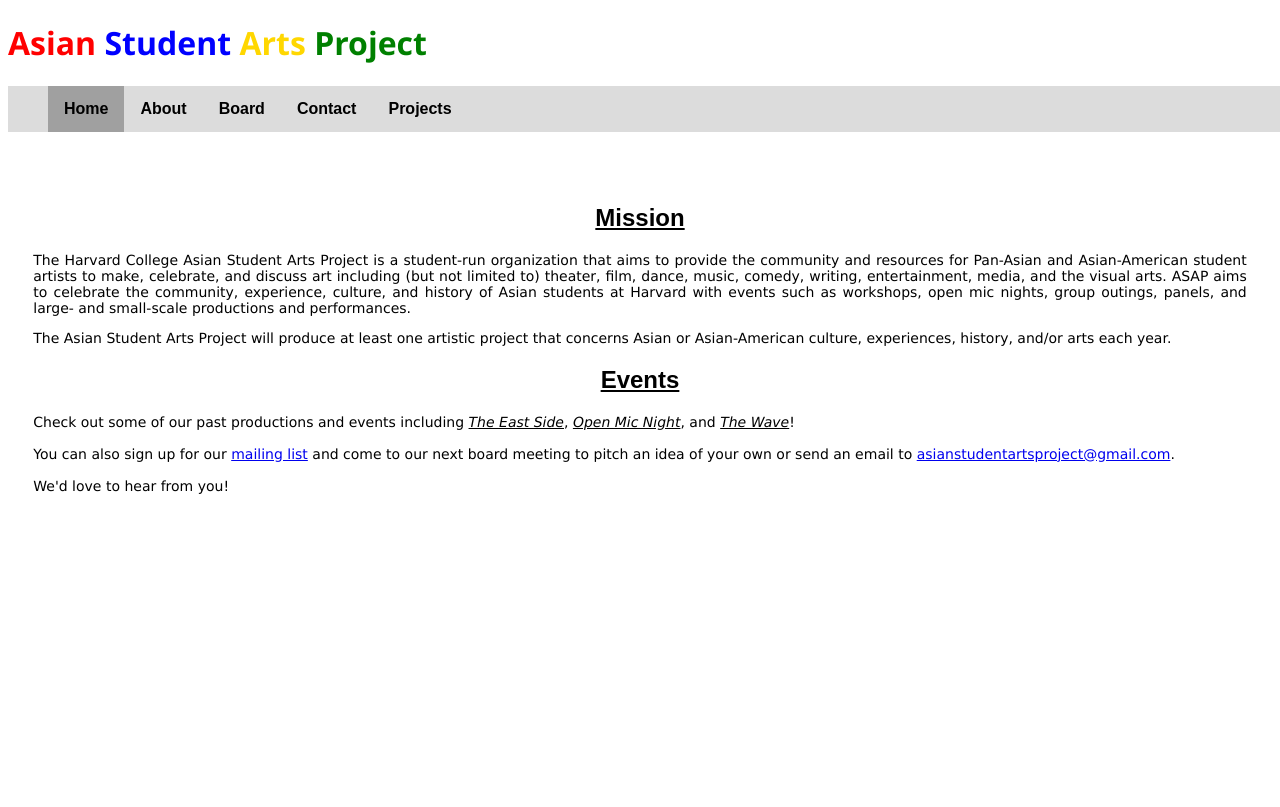
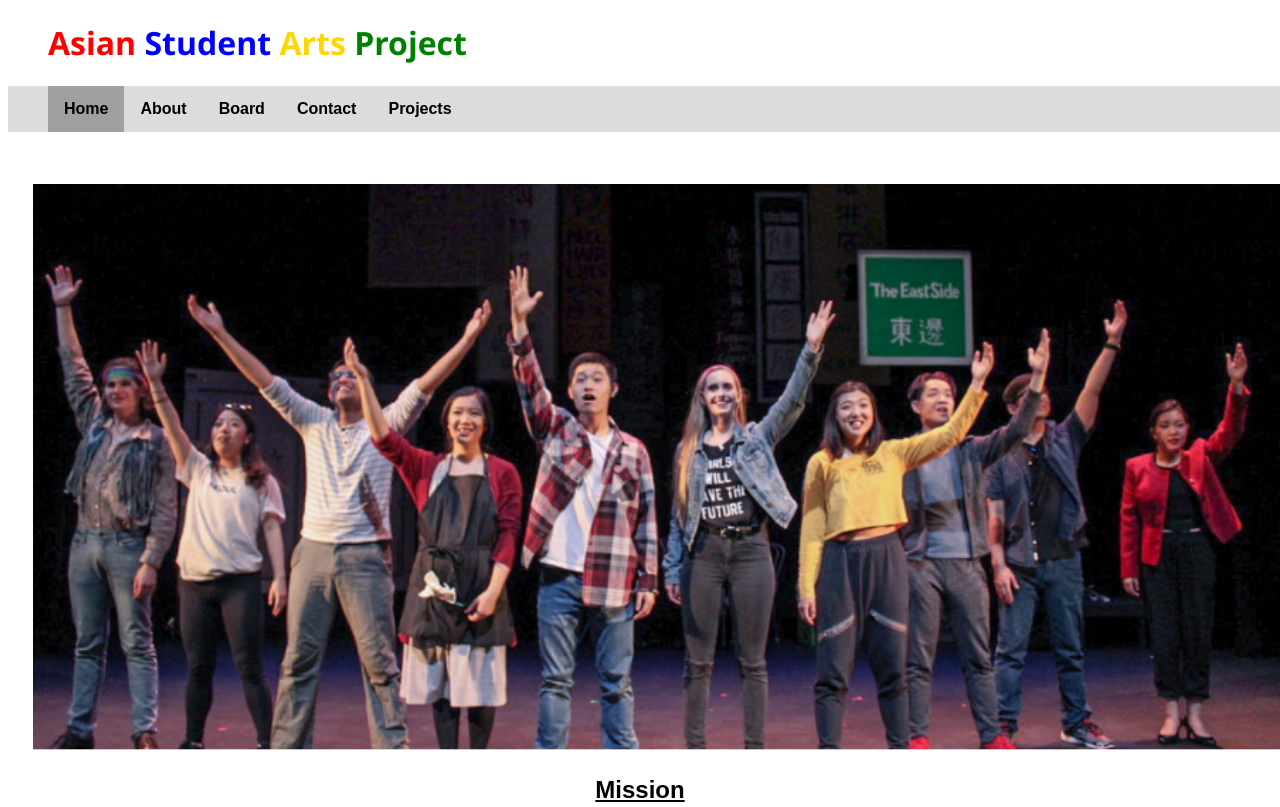
Before and after one commit to chloeyu17/ASAP, a plain HTML site: page index.html in a window 1280 px wide. Shown: the top 807 px of the page. Drawn offline with Linux system fonts and the light colour scheme.

Commit message:
temporary fix

```diff
--- a/style.css
+++ b/assets/style.css
@@ -1,6 +1,7 @@
 h1{
     font-family:'Segoe UI', Tahoma, Geneva, Verdana, sans-serif;
     text-align: left;
+    margin-left: 40px;
 }
 
 h1 a{
@@ -17,6 +18,11 @@ h3{
     font-family: sans-serif;
     text-align: left;
     margin-left: 2%
+}
+
+img{
+    width: 100%;
+    margin: 0 2% 0 2%;
 }
 
 /*Text Colors*/
--- a/index.html
+++ b/index.html
@@ -3,10 +3,10 @@
 
     <head>
         <meta charset="UTF8">
-        <link rel="stylesheet" href="style.css">
-        <link rel="scripts" href="scripts.js">
+        <link rel="stylesheet" href="./assets/style.css">
+        <link rel="scripts" href="./assets/scripts.js">
         <title>Asian Student Arts Project</title>
-        <link rel="shortcut icon" type="image/ico" href="favicon.png">
+        <link rel="shortcut icon" type="image/ico" href="./assets/images/favicon.png">
     </head>
 
     <body>
@@ -36,6 +36,7 @@
 
         <!--Introduction-->
         <div>
+            <img src="assets/images/Screenshot 2021-02-20 171428.png" alt="Cast of The East Side">
             <h2>Mission</h2>
             <p class="text">
                 The Harvard College Asian Student Arts Project is a student-run organization that aims to provide the community
```
Also changed, not shown: assets/images/118116259_2660132140964418_164285523033358297_o.jpg (added), assets/images/46507431_2150468995264071_5117863839999721472_o.jpg (added), assets/images/87128394_2503796003264700_4771533809147445248_n.jpg (added), assets/images/Cast.jpg (added), assets/images/Everyone silly.jpg (added), assets/images/Everyone.jpg (added), assets/images/Screenshot 2021-02-03 153407.png (added), assets/images/Screenshot 2021-02-20 171428.png (added), assets/images/favicon.png (renamed from favicon.png), assets/images/m butterfly cover photo.jpg (added), assets/scripts.js (added).
